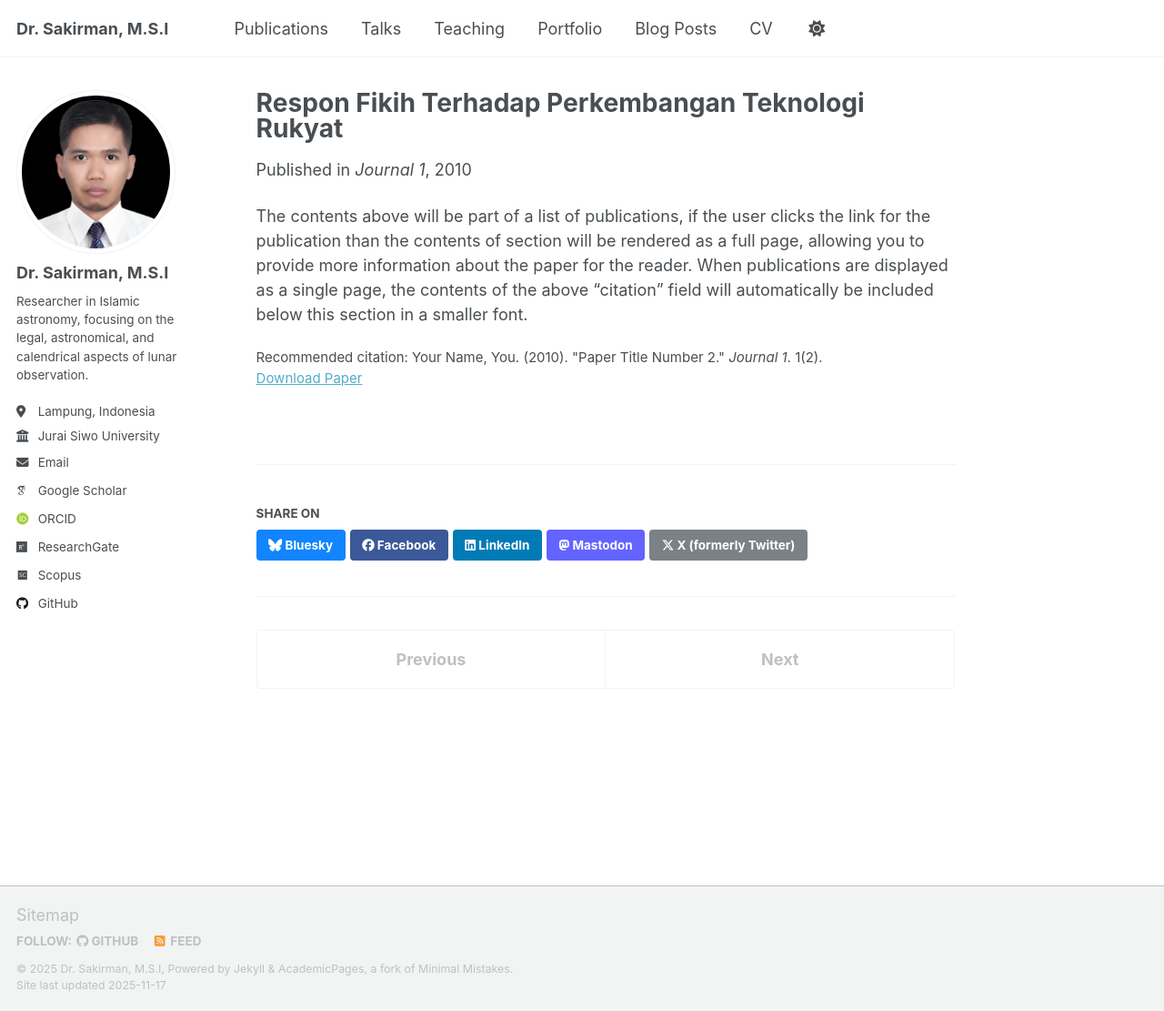
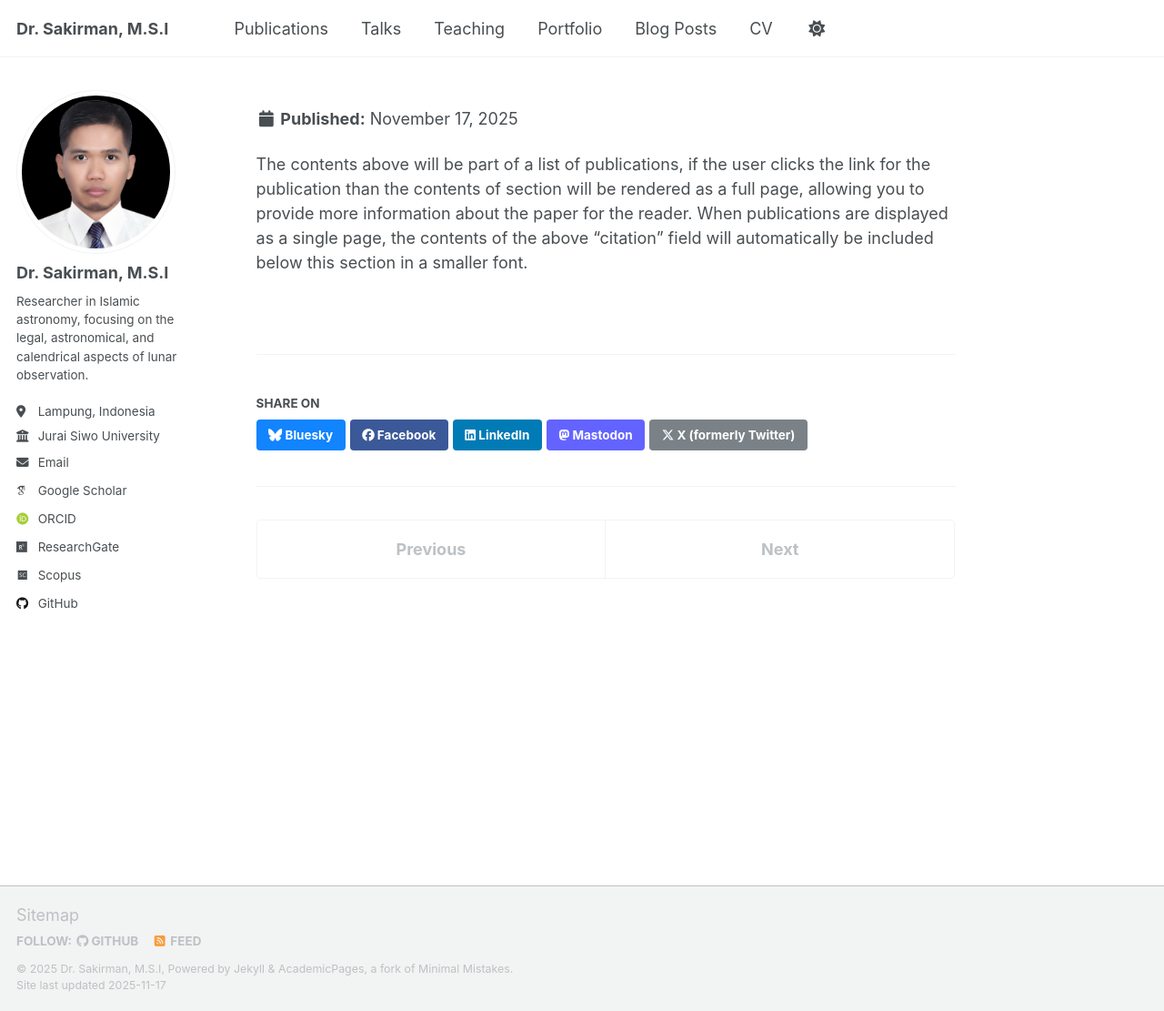
Before and after one commit to sakir-man/sakir-man.github.io, a Jekyll site: the page built from _publications/2010-10-01-paper-title-number-2.md, in a window 1280 px wide and 1111 px high. Shown: the whole window at 91% size. Built offline with Jekyll 4.4.1, drawn with Linux system fonts in a browser that asks for light colours; some web fonts are replaced; a script that is not in the unit is left out.

Commit message:
Update 2010-10-01-paper-title-number-2.md

```diff
--- a/_publications/2010-10-01-paper-title-number-2.md
+++ b/_publications/2010-10-01-paper-title-number-2.md
@@ -3,12 +3,10 @@ title: "Respon Fikih Terhadap Perkembangan Teknologi Rukyat"
 collection: publications
 category: manuscripts
 permalink: /publication/2010-10-01-paper-title-number-2
-excerpt: 'This paper is about the number 2. The number 3 is left for future work.'
+excerpt: 'Author: Sakirman
 date: 2010-10-01
 venue: 'Journal 1'
-slidesurl: #
 paperurl: 'https://academicpages.github.io/files/paper2.pdf'
-citation: 'Your Name, You. (2010). &quot;Paper Title Number 2.&quot; <i>Journal 1</i>. 1(2).'
 ---
 
 The contents above will be part of a list of publications, if the user clicks the link for the publication than the contents of section will be rendered as a full page, allowing you to provide more information about the paper for the reader. When publications are displayed as a single page, the contents of the above "citation" field will automatically be included below this section in a smaller font.
```
